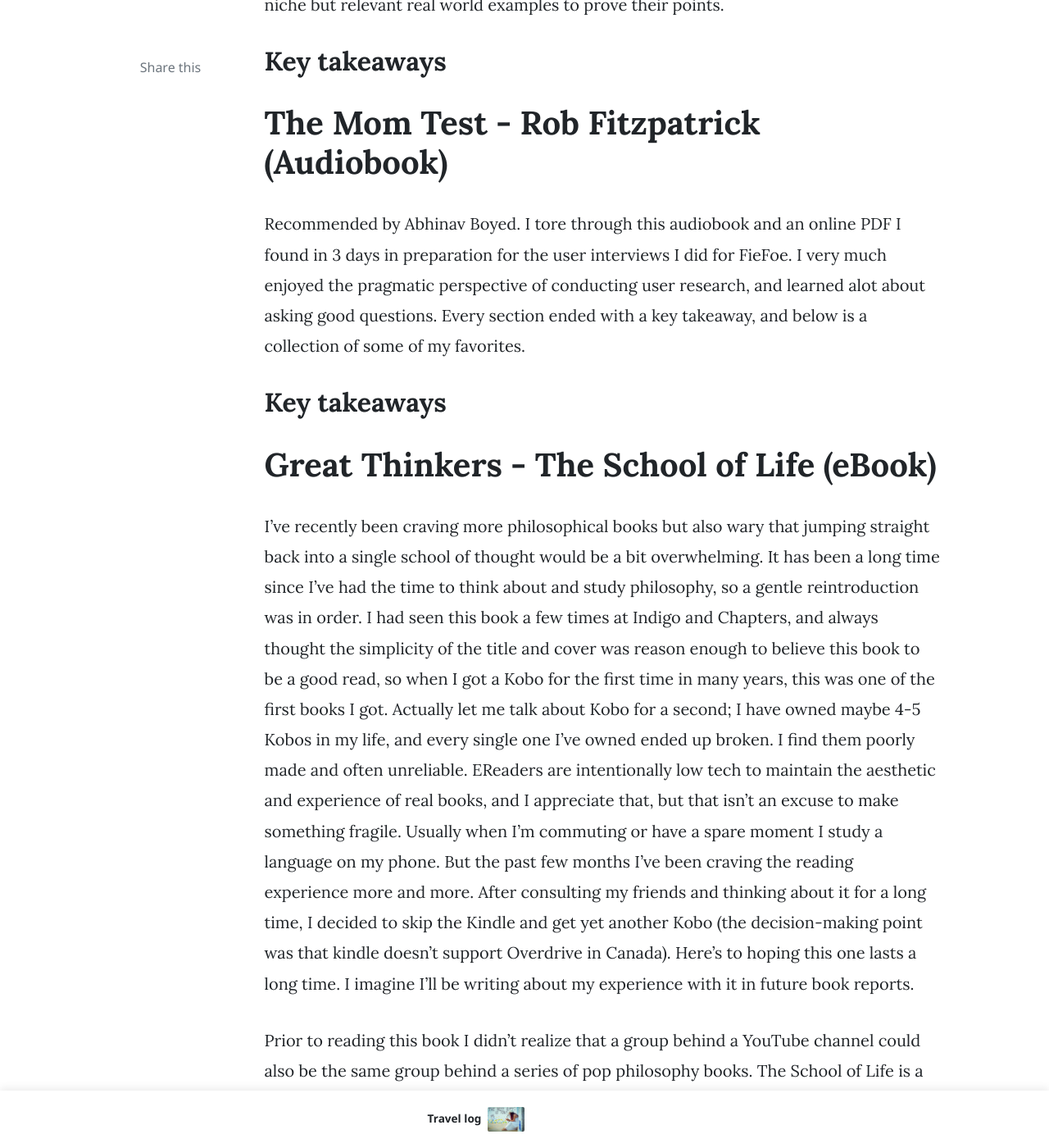
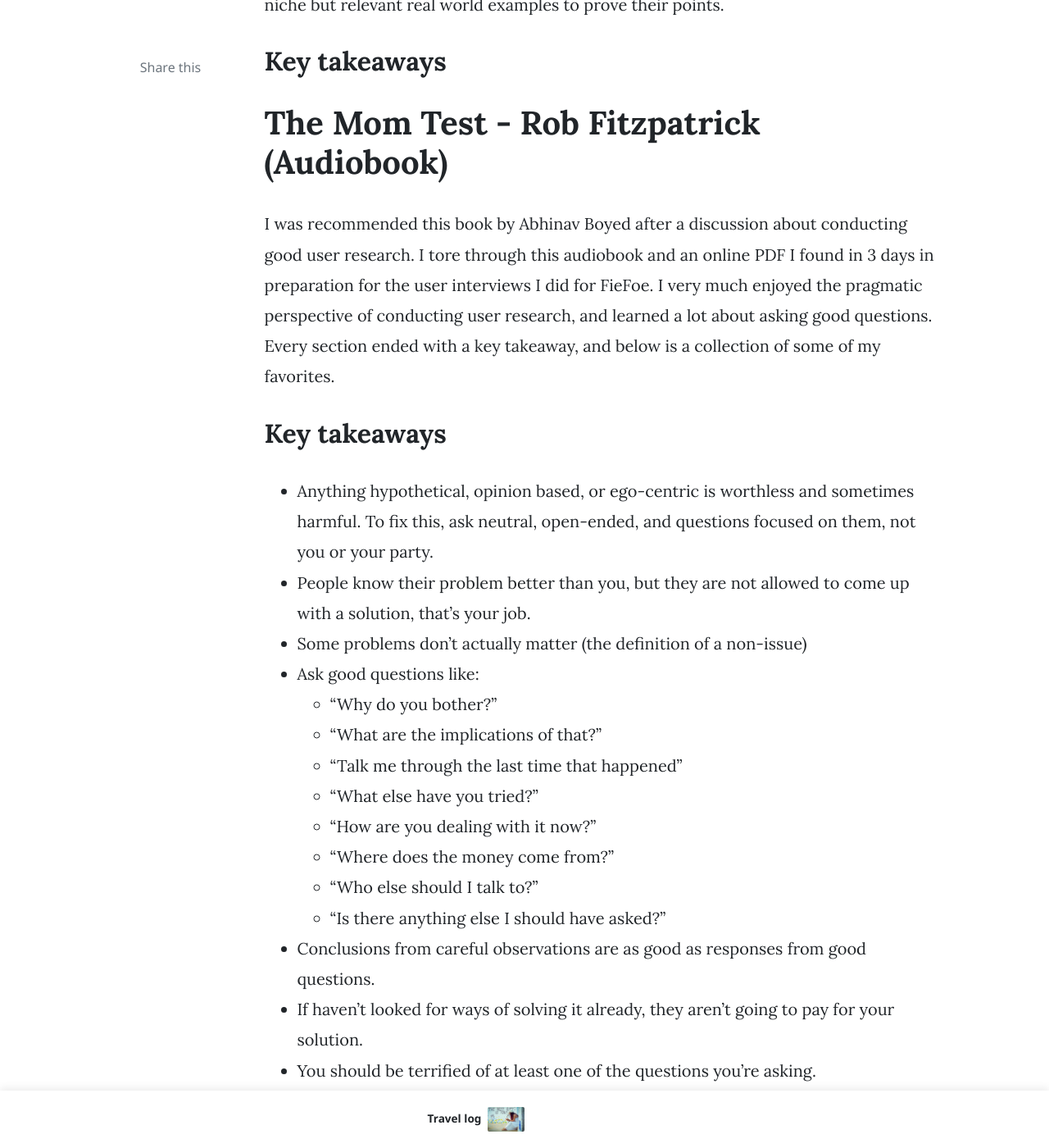
Before and after one commit to flawnson/flawnson.github.io, a Jekyll site: the page built from docs/_posts/2019-08-17-good-ol-fashion-book-reports.md, in a window 1280 px wide and 1400 px high, scrolled down 19680 px. Shown: the whole window at 82% size. Built offline with Jekyll 4.4.1, drawn with Linux system fonts in a browser that asks for light colours; nearby versions of some CDN libraries; formulas are drawn with MathJax 3; comment, search, counter and statistics services are not loaded; some of the changed text lies outside the part shown.

Commit message:
Added key takeaways to The mom test book report

```diff
--- a/docs/_posts/2019-08-17-good-ol-fashion-book-reports.md
+++ b/docs/_posts/2019-08-17-good-ol-fashion-book-reports.md
@@ -239,12 +239,33 @@
 ## Key takeaways
 
 # The Mom Test - Rob Fitzpatrick (Audiobook)
-Recommended by Abhinav Boyed.
+I was recommended this book by Abhinav Boyed after a discussion about conducting good user research.
 I tore through this audiobook and an online PDF I found in 3 days in preparation for the user interviews I did for FieFoe.
-I very much enjoyed the pragmatic perspective of conducting user research, and learned alot about asking good questions.
+I very much enjoyed the pragmatic perspective of conducting user research, and learned a lot about asking good questions.
 Every section ended with a key takeaway, and below is a collection of some of my favorites.
 
 ## Key takeaways
+ - Anything hypothetical, opinion based, or ego-centric is worthless and sometimes harmful. To fix this, ask neutral, open-ended, and questions focused on them, not you or your party.
+ - People know their problem better than you, but they are not allowed to come up with a solution, that's your job.
+ - Some problems don't actually matter (the definition of a non-issue)
+ - Ask good questions like:
+   - "Why do you bother?"
+   - "What are the implications of that?"
+   - "Talk me through the last time that happened"
+   - "What else have you tried?"
+   - "How are you dealing with it now?"
+   - "Where does the money come from?"
+   - "Who else should I talk to?"
+   - "Is there anything else I should have asked?"
+ - Conclusions from careful observations are as good as responses from good questions.
+ - If haven't looked for ways of solving it already, they aren't going to pay for your solution.
+ - You should be terrified of at least one of the questions you're asking.
+ - Give as little information as possible about your idea while still nudging the discussion in a useful direction.
+ - If you don’t know what happens next after a product or sales meeting, the meeting was pointless.
+ - The more they’re giving up, the more seriously you can take their kind words.
+ - It’s not a real lead until you’ve given them a concrete chance to reject you.
+ - Keep having conversations until you stop hearing new stuff.
+ - If you aren’t finding consistent problems and goals, you don’t yet have a specific enough customer segment.
 
 # Great Thinkers - The School of Life (eBook)
 I've recently been craving more philosophical books but also wary that jumping straight back into a single school of thought would be a bit overwhelming.
@@ -272,6 +293,9 @@
 A few months ago, Masterclass had a special sale. My friends and I browsed the course catalog and after a brief deliberation we thought we'd get the course on negotiation.
 We never ended up buying the course, but the idea of learning negotiation; treating it as a teachable and learnable skill is still interesting to me.
 I don't remember how exactly this book came up but it ended up on my Kobo and the top of my reading list.
+There's a lot of similarities between this book and "The Mom Test" which I suppose are to be expected between books on how to perform user research and conduct negotiations.
+Common ideas like "understand the other party" and "ask good questions" are indeed applicable to navigating any social situation.
+It seems that if the former is done well, the latter will naturally follow.
 
 ## Key takeaways
 <p id="modTime"></p>
```
